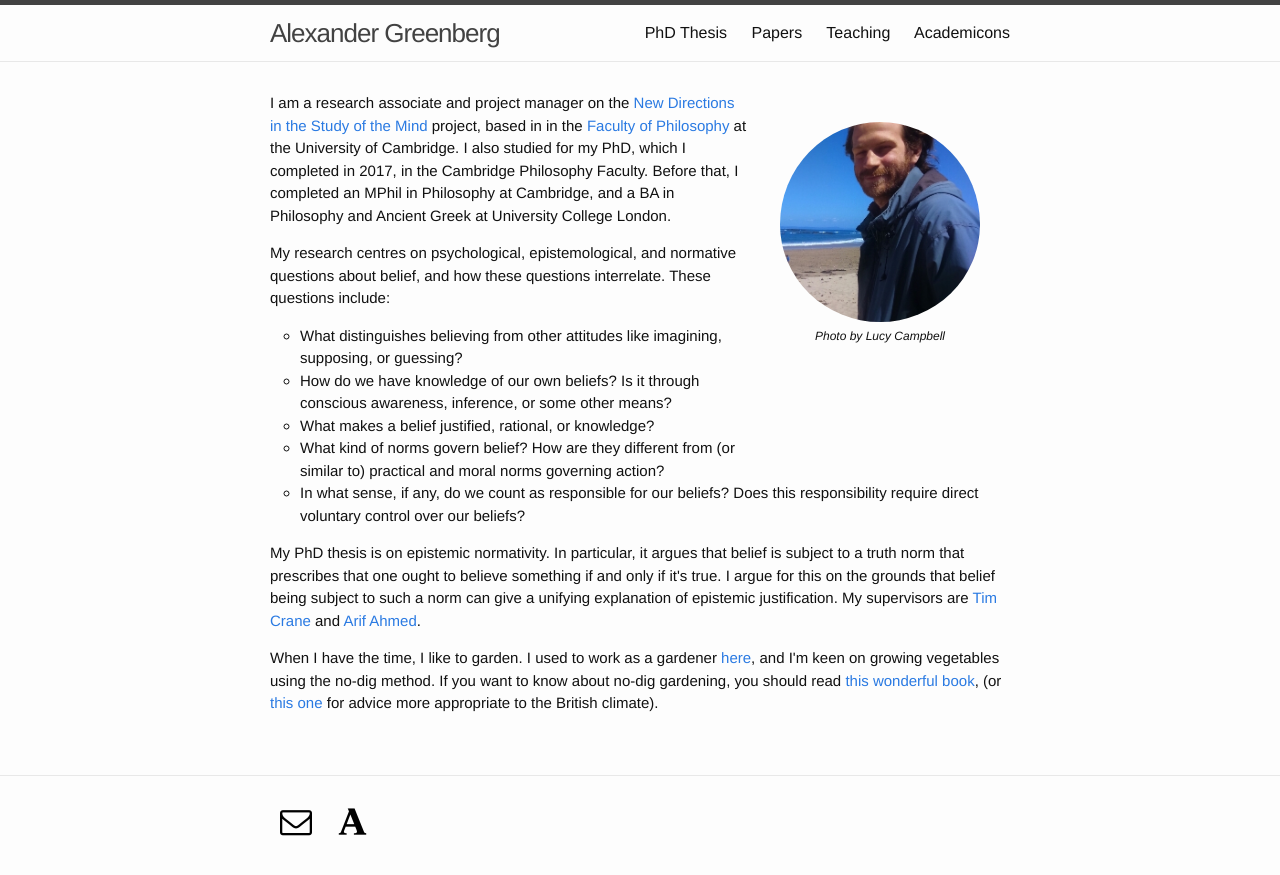
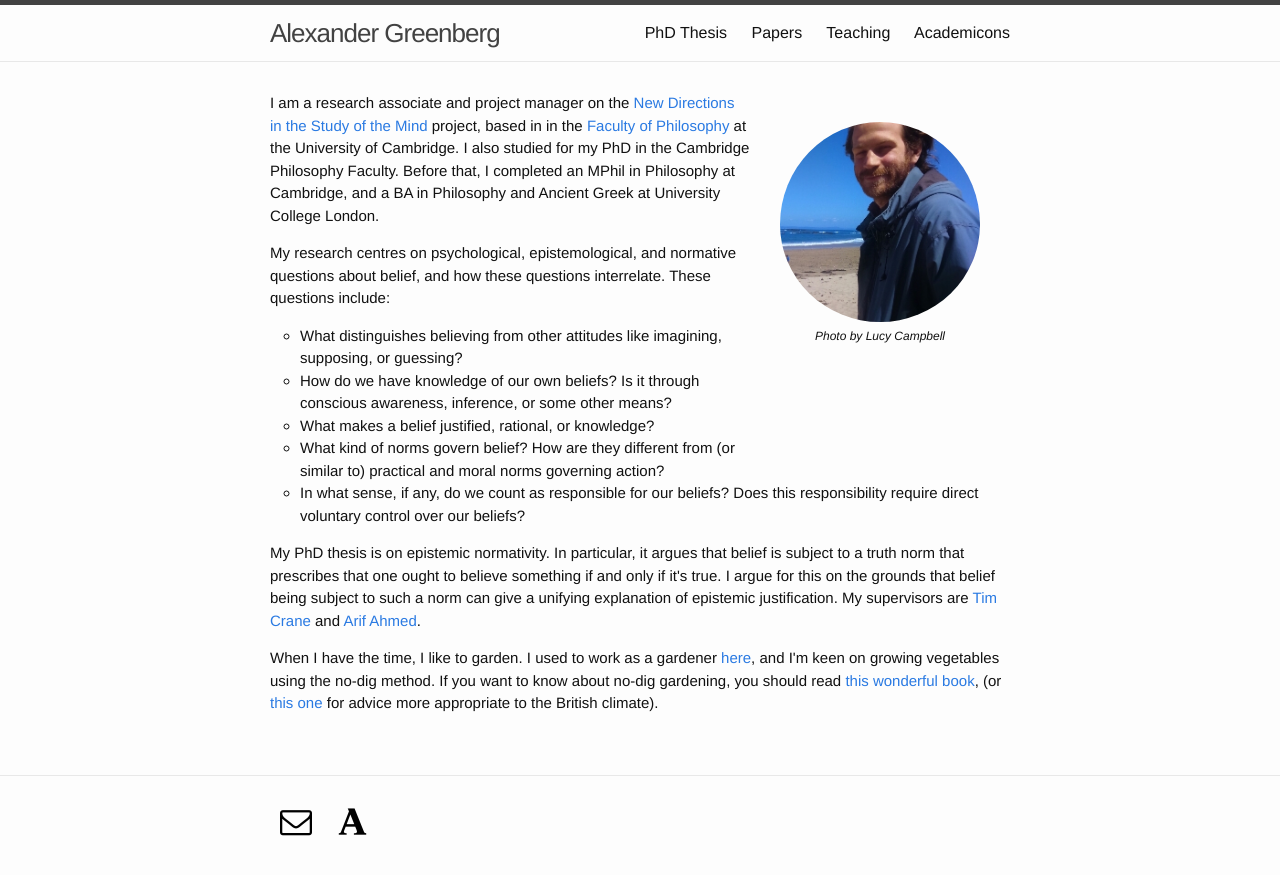
Before and after one commit to alexandergreenberg/alexandergreenberg.github.io, a Jekyll site: the page built from index.html, in a window 1280 px wide. Shown: the top 875 px of the page. Built offline with Jekyll 4.4.1, drawn with Linux system fonts in a browser that asks for light colours; some web fonts are replaced.

Commit message:
Update index.html

```diff
--- a/index.html
+++ b/index.html
@@ -8,7 +8,7 @@
     <img id="profile-picture" src="https://raw.githubusercontent.com/alexandergreenberg/alexandergreenberg.github.io/master/north-berwick-beach-flipped.jpg">
     <p class="photo-credit"><em>Photo by Lucy Campbell</em></p>
   </div>
-    <p class="paragraph">I am a research associate and project manager on the <a href="http://www.newdirectionsproject.com" target="_blank">New Directions in the Study of the Mind</a> project, based in in the <a href="http://www.phil.cam.ac.uk" target="_blank">Faculty of Philosophy</a> at the University of Cambridge. I also studied for my PhD, which I completed in 2017, in the Cambridge Philosophy Faculty. Before that, I completed an MPhil in Philosophy at Cambridge, and a BA in Philosophy and Ancient Greek at University College London.</p>
+    <p class="paragraph">I am a research associate and project manager on the <a href="http://www.newdirectionsproject.com" target="_blank">New Directions in the Study of the Mind</a> project, based in in the <a href="http://www.phil.cam.ac.uk" target="_blank">Faculty of Philosophy</a> at the University of Cambridge. I also studied for my PhD in the Cambridge Philosophy Faculty. Before that, I completed an MPhil in Philosophy at Cambridge, and a BA in Philosophy and Ancient Greek at University College London.</p>
     <p class="paragraph">My research centres on psychological, epistemological, and normative questions about belief, and how these questions interrelate. These questions include:</p>
     <ul class="questions-list">
       <li>What distinguishes believing from other attitudes like imagining, supposing, or guessing?</li>
```
